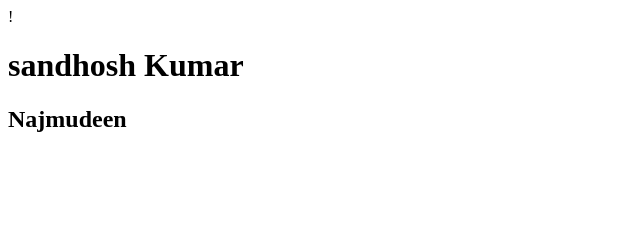
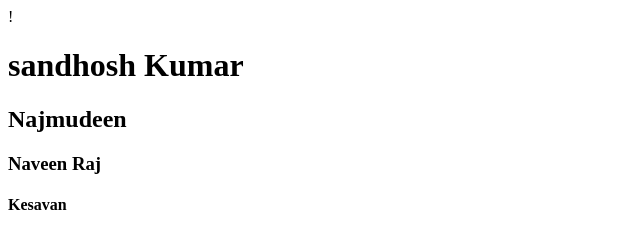
Before and after one commit to Sandy46S/projectbackend, a plain HTML site: page index.html in a window 1280 px wide. Shown: the whole page, without its empty margins (0-640 px from the left). Drawn offline with Linux system fonts and the light colour scheme.

Commit message:
Name Added

```diff
--- a/index.html
+++ b/index.html
@@ -1,3 +1,5 @@
 !
 <h1>sandhosh Kumar</h1>
 <h2>Najmudeen</h2>
+<h3>Naveen Raj</h3>
+<h4>Kesavan</h4>
```
